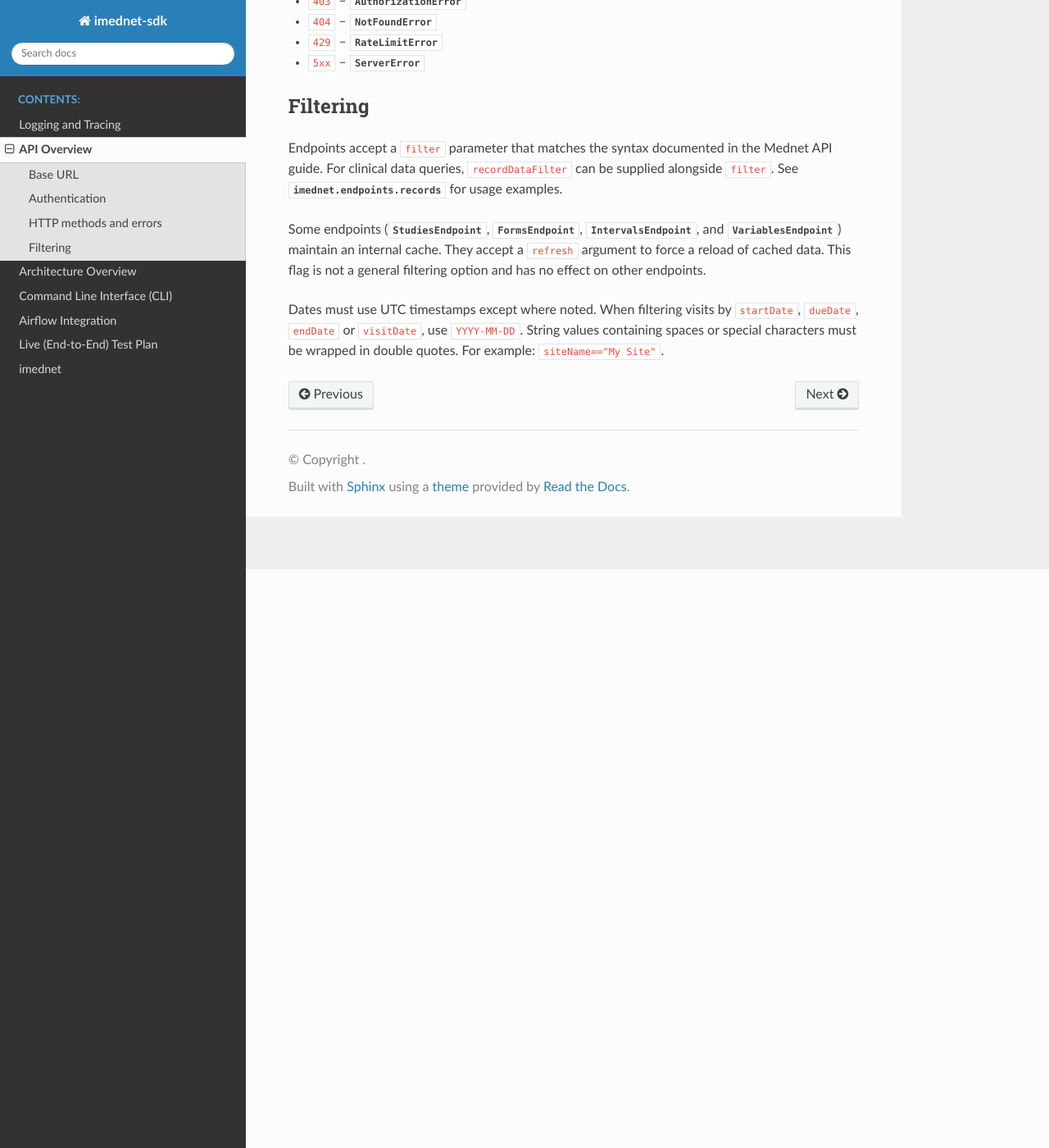
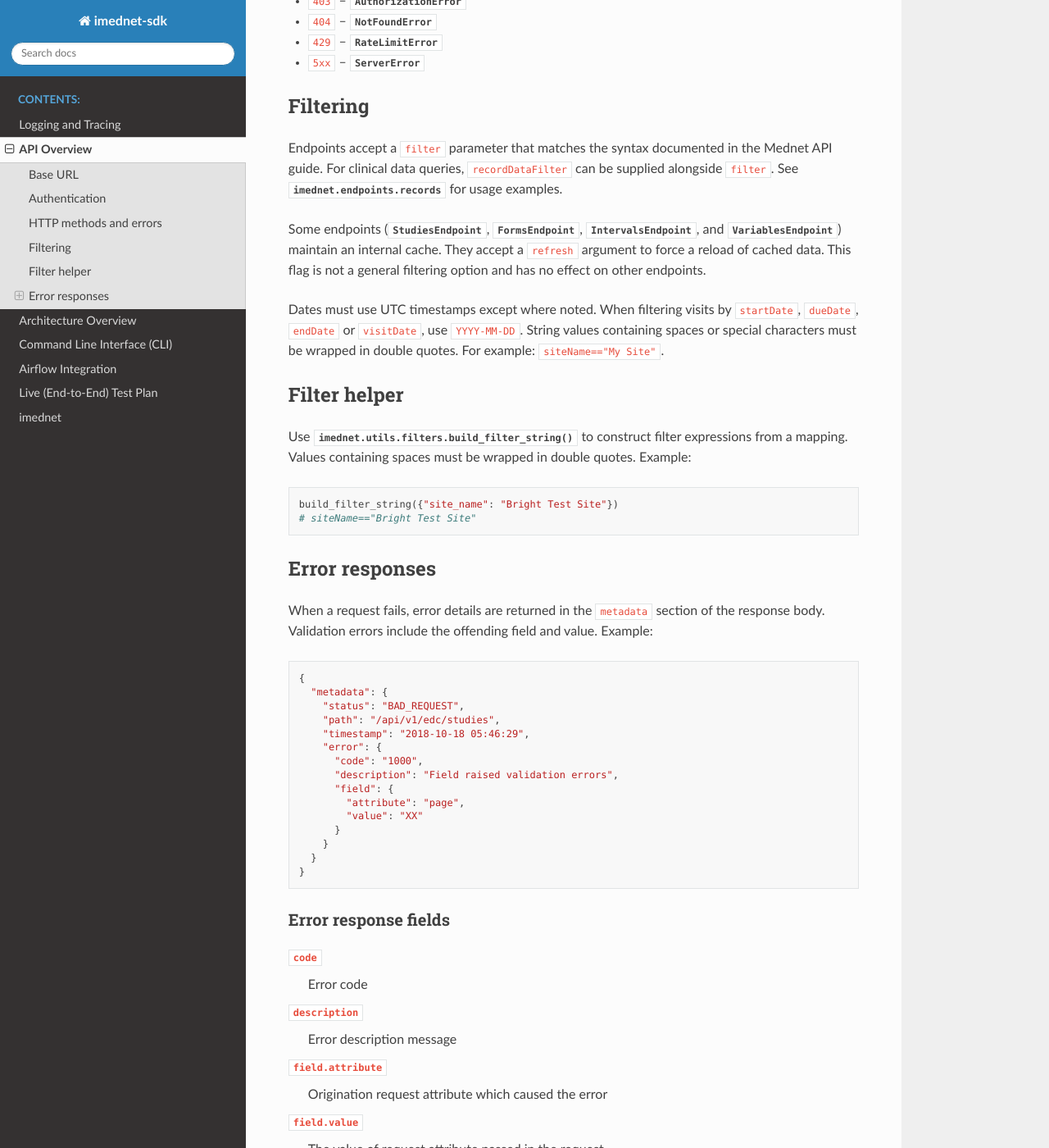
Before and after one commit to fderuiter/imednet-python-sdk, a Sphinx documentation site: the page built from docs/api_overview.rst, in a window 1280 px wide and 1400 px high, scrolled down 706 px. Shown: the whole window at 82% size. Built offline with Sphinx 7.4.7 and the Read the Docs theme 3.1.0, drawn with Linux system fonts in a browser that asks for light colours; some of the changed text lies outside the part shown.

Commit message:
docs: clarify filter quoting (#254)

```diff
--- a/docs/api_overview.rst
+++ b/docs/api_overview.rst
@@ -50,3 +50,63 @@ Dates must use UTC timestamps except where noted. When filtering visits by
 ``startDate``, ``dueDate``, ``endDate`` or ``visitDate``, use ``YYYY-MM-DD``.
 String values containing spaces or special characters must be wrapped in
 double quotes. For example: ``siteName=="My Site"``.
+
+Filter helper
+-------------
+
+Use :func:`imednet.utils.filters.build_filter_string` to construct filter
+expressions from a mapping. Values containing spaces must be wrapped in double
+quotes. Example::
+
+   build_filter_string({"site_name": "Bright Test Site"})
+   # siteName=="Bright Test Site"
+
+Error responses
+---------------
+
+When a request fails, error details are returned in the ``metadata`` section of
+the response body. Validation errors include the offending field and value.
+Example::
+
+   {
+     "metadata": {
+       "status": "BAD_REQUEST",
+       "path": "/api/v1/edc/studies",
+       "timestamp": "2018-10-18 05:46:29",
+       "error": {
+         "code": "1000",
+         "description": "Field raised validation errors",
+         "field": {
+           "attribute": "page",
+           "value": "XX"
+         }
+       }
+     }
+   }
+
+Error response fields
+~~~~~~~~~~~~~~~~~~~~~
+
+``code``
+  Error code
+
+``description``
+  Error description message
+
+``field.attribute``
+  Origination request attribute which caused the error
+
+``field.value``
+  The value of request attribute passed in the request
+
+Error codes
+~~~~~~~~~~~
+
+``1000``
+  Validation error. Request contain invalid value.
+
+``9000``
+  Unknown error. Please contact Mednet support for assistance.
+
+``9001``
+  Unauthorized error. Insufficient permission to retrieve data.
```
